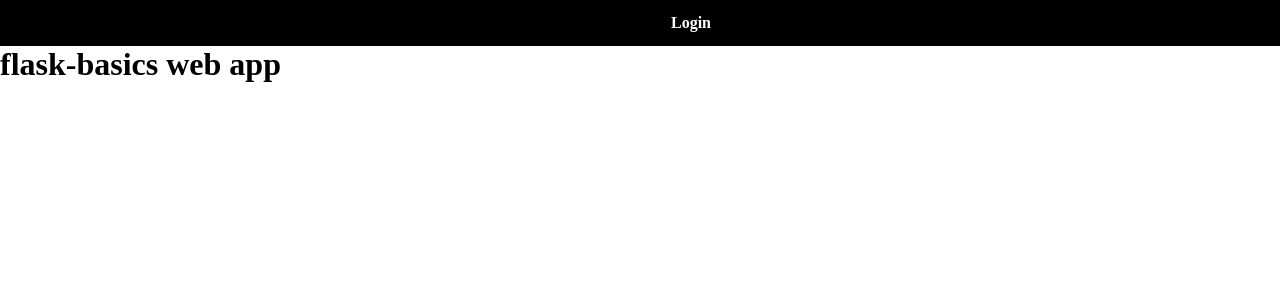
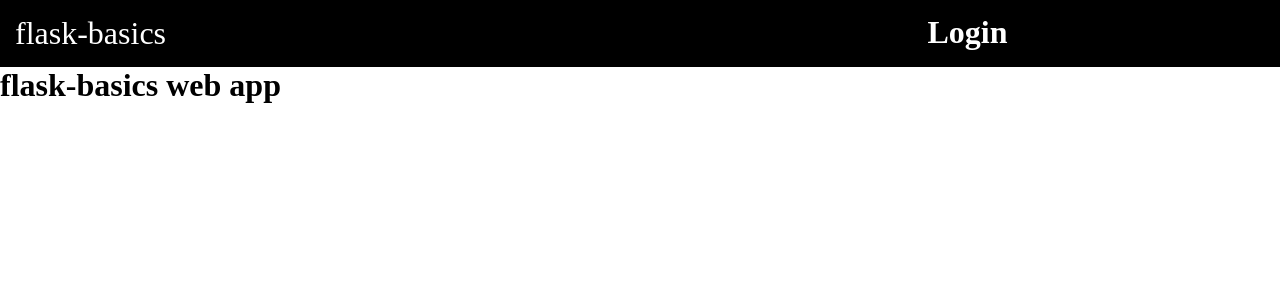
Before and after one commit to alittlebroken/flask-basics, a Flask app: page / in a window 1280 px wide. Shown: the top 300 px of the page. Run offline with Flask 2, Linux system fonts and the light colour scheme.

Commit message:
added brand to nav and increased nav text font size

```diff
--- a/flask_basics/templates/base.html
+++ b/flask_basics/templates/base.html
@@ -32,7 +32,8 @@
 
       #nav-items{
         display: flex;
-        justify-content: space-between;
+        justify-content: space-around;
+        align-items: space-around;
       }
 
       #nav-items a {
@@ -41,11 +42,22 @@
         text-decoration: none;
         color: white;
         font-weight: bold;
+        font-size: 2rem;
       }
 
       #nav-items a:hover {
         background-color: white;
         color: black;
+      }
+
+      #brand {
+        padding: 15px;
+        font-size: 2rem;
+      }
+
+      #brand a {
+        text-decoration: none;
+        color: white;
       }
 
     </style>
@@ -54,7 +66,9 @@
     <div id="container" role="presentation">
       <header id="header" role="presentational">
         <nav id="navigation">
-          <img src="">
+          <span id="brand">
+            <a href="{{ url_for('index') }}">flask-basics</a>
+          </span>
 
           <div id="nav-items">
             {% if session["isLoggedIn"] %}
```
